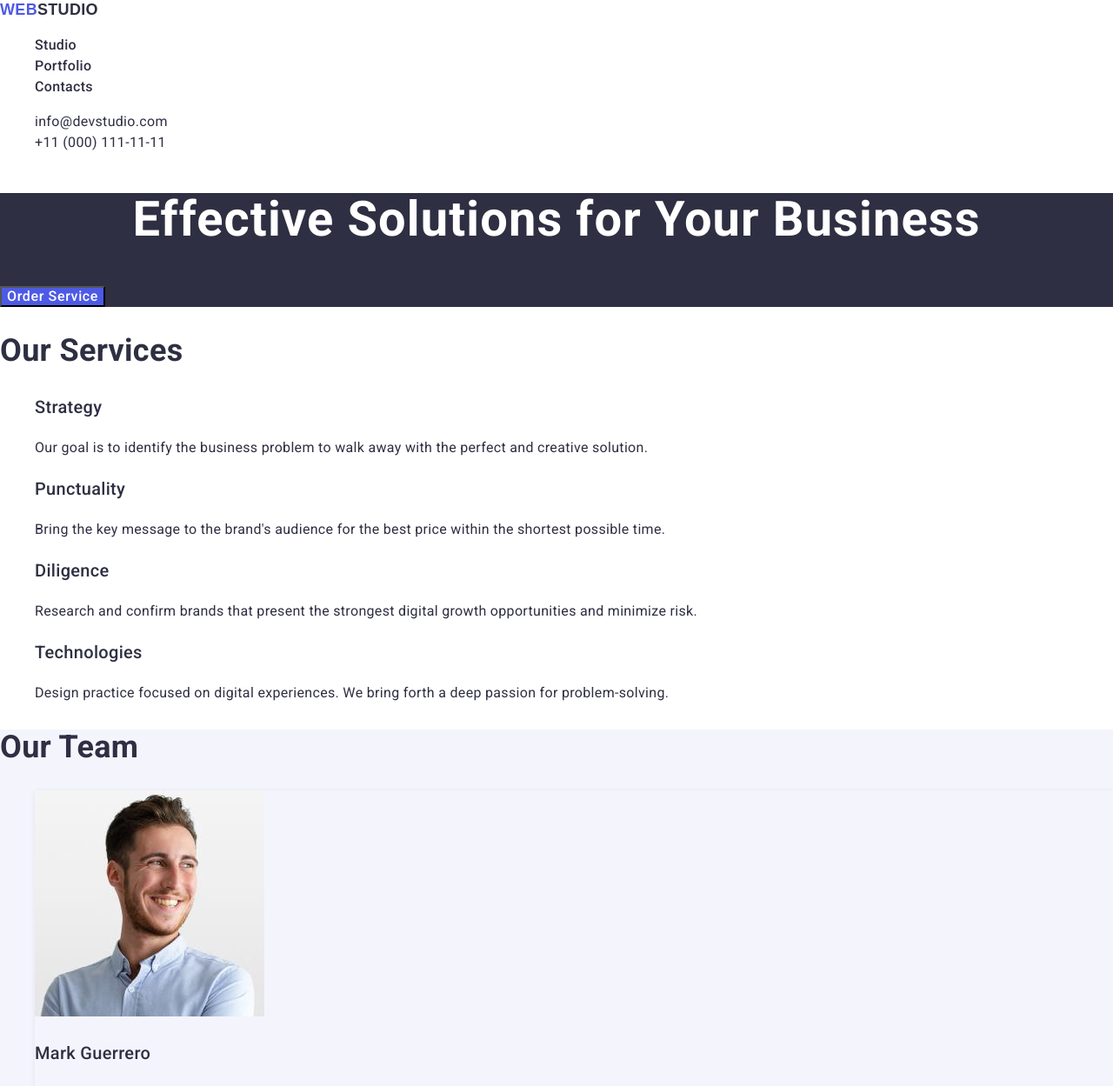
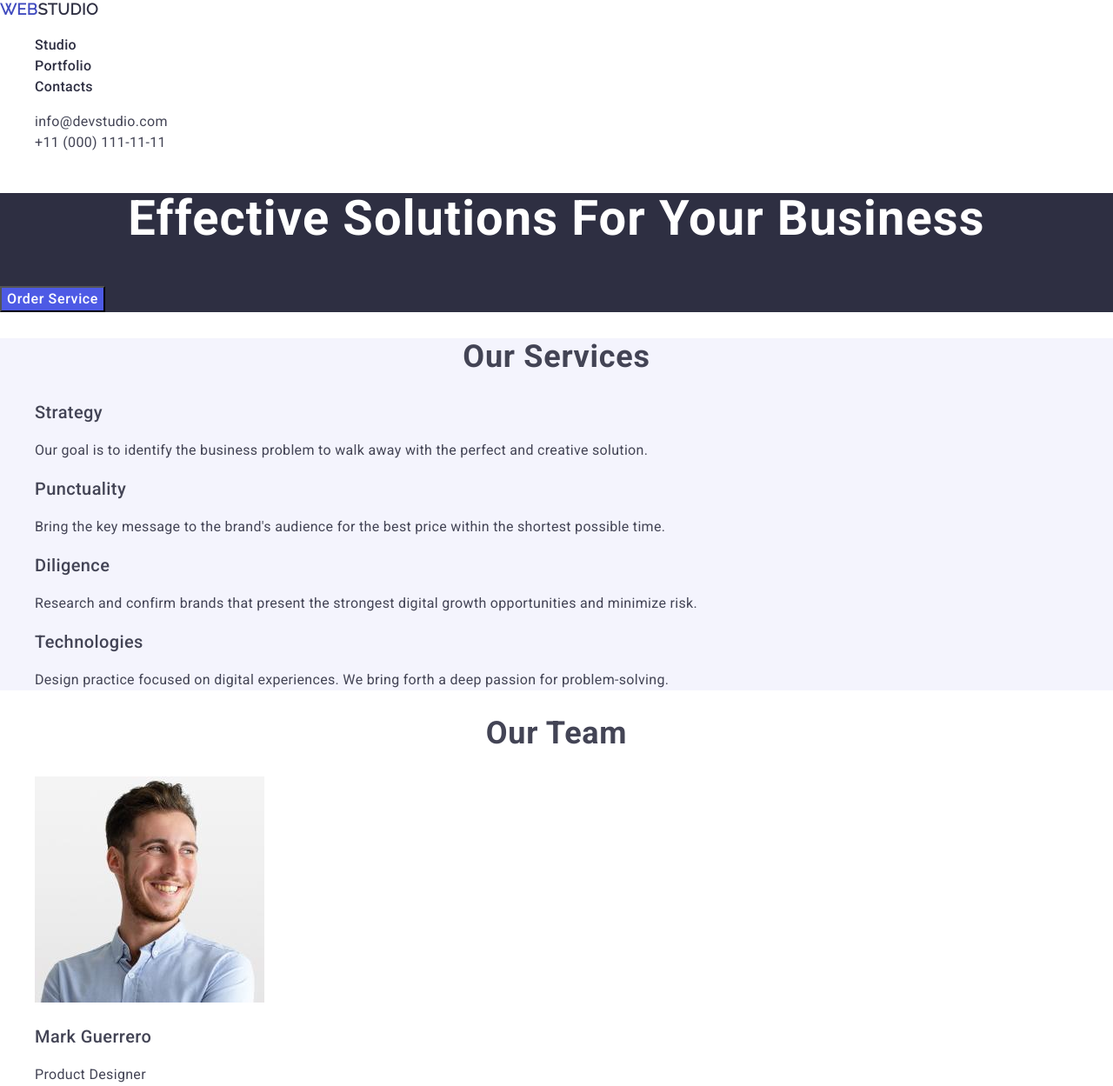
Before and after one commit to Notalama/goit-markup-hw-06, a website built with Vite: page index.html in a window 1280 px wide. Shown: the top 1249 px of the page at 87% size. Built offline with nearby package versions, Linux system fonts and the light colour scheme.

Commit message:
align styles with tests

```diff
--- a/css/styles.css
+++ b/css/styles.css
@@ -4,13 +4,14 @@
   --pressed-state: #404bbf;
   --white-color: #ffffff;
   --light: #f4f4fd;
+  --text-color: #434455;
 }
 
 body {
   font-family: "Roboto", sans-serif;
   letter-spacing: 0.02em;
-  background-color: var(--white-background-color);
-  color: var(--dark);
+  background-color: var(--white-color);
+  color: var(--text-color);
   line-height: 1.5;
   font-size: 16px;
 }
@@ -32,13 +33,14 @@ body {
   font-family: "Raleway", sans-serif;
   font-weight: 700;
   font-size: 18px;
-  line-height: 1.1667;
-  color: var(--dark);
+  line-height: 1.17;
   text-transform: uppercase;
+  letter-spacing: 0.03em;
+  color: var(--primary-brand);
 }
 
 .logo .accent {
-  color: var(--primary-brand);
+  color: var(--dark);
 }
 
 .nav-list {
@@ -46,8 +48,20 @@ body {
   font-size: 16px;
 }
 
-address {
+.nav-list .link:focus {
+  color: var(--pressed-state);
+}
+
+.contacts {
   font-style: normal;
+}
+.contacts .list .link {
+  color: var(--text-color);
+}
+
+.contacts .list .link:hover,
+.contacts .list .link:focus {
+  color: var(--pressed-state);
 }
 
 .top-section {
@@ -57,7 +71,7 @@ address {
 .top-section .section-title {
   color: var(--white-color);
   font-size: 56px;
-  line-height: 1.0715;
+  line-height: 1.07;
   letter-spacing: 0.02em;
   text-align: center;
 }
@@ -65,6 +79,7 @@ address {
 .primary-btn {
   font-weight: 500;
   font-size: 16px;
+  line-height: 1.5;
   letter-spacing: 0.04em;
   background-color: var(--primary-brand);
   color: var(--white-color);
@@ -75,36 +90,68 @@ address {
   background-color: var(--pressed-state);
 }
 
+.primary-btn:focus {
+  background-color: var(--pressed-state);
+}
+
 .services-section {
   background-color: var(--white-color);
 }
 
-.services-section .services-title {
-  display: hidden;
+.section-title {
+  font-size: 36px;
+  line-height: 1.11;
+  letter-spacing: 0.02em;
+  text-transform: capitalize;
+  text-align: center;
 }
 
-.section-title {
-  font-size: 36px;
-  line-height: 1.112;
+.description {
+  color: var(--text-color);
 }
 
 .list-title {
   font-size: 20px;
   font-weight: 500;
+  line-height: 1.2;
+  letter-spacing: 0.02em;
 }
 
 .list-text {
   font-size: 16px;
 }
 
-.team-section {
+.services-section {
   background-color: var(--light);
 }
 
+.services-section .section-title {
+  line-height: 1.2;
+}
+
 .team-section .team-card {
-  box-shadow: 0px 2px 1px 0px rgba(46, 47, 66, 0.08);
+  /* just to pass tests */
+  /* box-shadow: 0px 2px 1px 0px rgba(46, 47, 66, 0.08);
   box-shadow: 0px 1px 1px 0px rgba(46, 47, 66, 0.16);
-  box-shadow: 0px 1px 6px 0px rgba(46, 47, 66, 0.08);
+  box-shadow: 0px 1px 6px 0px rgba(46, 47, 66, 0.08); */
+}
+
+.team-section .section-title {
+  text-align: center;
+  text-transform: capitalize;
+}
+
+.team-section .team-card {
+  background-color: var(--white-color);
+}
+
+.team-section .team-card .list-title {
+  line-height: 1.2;
+  letter-spacing: 0.02em;
+}
+
+.team-section .team-card .list-text {
+  color: var(--text-color);
 }
 
 .footer {
@@ -112,6 +159,10 @@ address {
   color: var(--white-color);
 }
 
-.footer .logo {
+.footer .logo .accent {
   color: var(--light);
 }
+
+.footer .footer-description {
+  color: var(--light);
+}
--- a/index.html
+++ b/index.html
@@ -9,21 +9,21 @@
   <link rel="stylesheet" href="https://cdnjs.cloudflare.com/ajax/libs/modern-normalize/3.0.1/modern-normalize.min.css" integrity="sha512-q6WgHqiHlKyOqslT/lgBgodhd03Wp4BEqKeW6nNtlOY4quzyG3VoQKFrieaCeSnuVseNKRGpGeDU3qPmabCANg==" crossorigin="anonymous" referrerpolicy="no-referrer" />
   <link rel="preconnect" href="https://fonts.googleapis.com">
   <link rel="preconnect" href="https://fonts.gstatic.com" crossorigin>
-  <link href="https://fonts.googleapis.com/css2?family=Roboto:wght@400;500;700&display=swap" rel="stylesheet">
+  <link href="https://fonts.googleapis.com/css2?family=Raleway&family=Roboto:wght@400;500;700&display=swap" rel="stylesheet">
 </head>
 
 <body>
   <header>
 
     <nav>
-      <a class="logo link" href="./index.html"><span class="accent">Web</span>Studio</a>
+      <a class="logo link" href="./index.html">Web<span class="accent">Studio</span></a>
       <ul class="list nav-list">
-        <li><a href="#studio" class="link">Studio</a></li>
-        <li><a href="#portfolio" class="link">Portfolio</a></li>
-        <li><a href="#contacts" class="link">Contacts</a></li>
+        <li><a href="./index.html" class="link">Studio</a></li>
+        <li><a href="" class="link">Portfolio</a></li>
+        <li><a href="" class="link">Contacts</a></li>
       </ul>
     </nav>
-    <address>
+    <address class="contacts">
       <ul class="list contacts-list">
         <li class="concacts-list-item"><a class="link" href="mailto:info@devstudio.com">info@devstudio.com</a></li>
         <li class="concacts-list-item"><a class="link" href="tel:+110001111111">+11 (000) 111-11-11</a></li>
@@ -62,22 +62,22 @@
         <li class="team-card">
           <img src="./images/mark.jpg" alt="Product Designer" width="264">
           <h3 class="list-title">Mark Guerrero</h3>
-          <p class="team-desctiption">Product Designer</p>
+          <p class="desctiption">Product Designer</p>
         </li>
         <li class="team-card">
           <img src="./images/tom.jpg" alt="Frontend Developer" width="264">
           <h3 class="list-title">Tom Ford</h3>
-          <p class="team-desctiption">Frontend Developer</p>
+          <p class="desctiption">Frontend Developer</p>
         </li>
         <li class="team-card">
           <img src="./images/camila.jpg" alt="Marketing" width="264">
           <h3 class="list-title">Camila Garcia</h3>
-          <p class="team-desctiption">Marketing</p>
+          <p class="desctiption">Marketing</p>
         </li>
         <li class="team-card">
           <img src="./images/daniel.jpg" alt="UI Designer" width="264">
           <h3 class="list-title">Daniel Wilson</h3>
-          <p class="team-desctiption">UI Designer</p>
+          <p class="desctiption">UI Designer</p>
         </li>
       </ul>
     </section>
@@ -91,7 +91,7 @@
         </li>
         <li class="tile">
           <img src="./images/portfolio2.jpg" alt="portfolio 2 image" class="image" width="360" height="300">
-          <h3 class="list-title">Cashless Payment</h3>
+          <h3 class="list-title">Taxi Service</h3>
           <p class="description">Marketing</p>
         </li>
         <li class="tile">
@@ -118,8 +118,8 @@
     </section>
   </main>
   <footer class="footer">
-    <a class="logo link" href="./index.html"><span class="accent">Web</span>Studio</a>
-    <p>Increase the flow of customers and sales for your business with digital marketing & growth solutions.</p>
+    <a class="logo link" href="./index.html">Web<span class="accent">Studio</span></a>
+    <p class="footer-desctiption">Increase the flow of customers and sales for your business with digital marketing & growth solutions.</p>
   </footer>
 </body>
 
```
